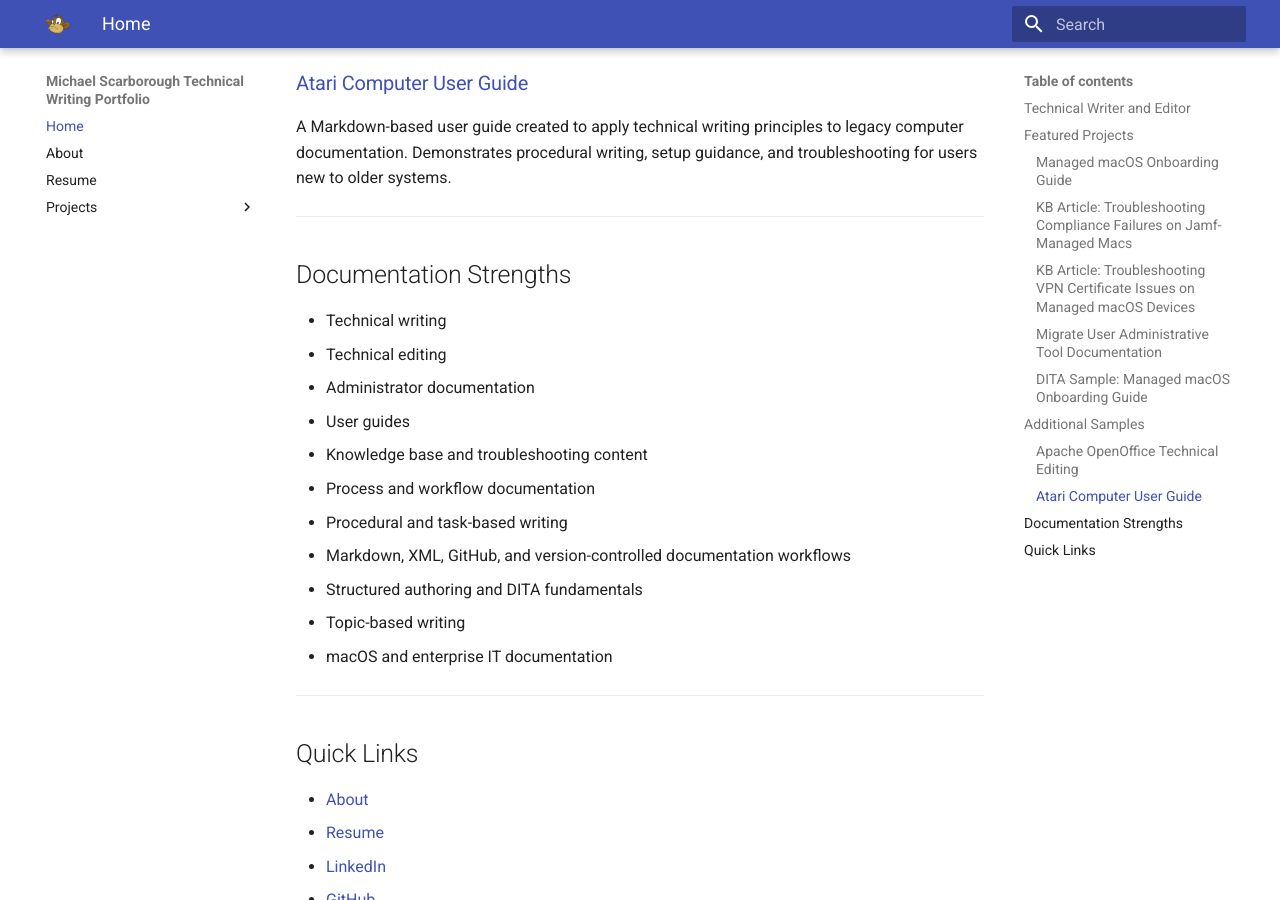
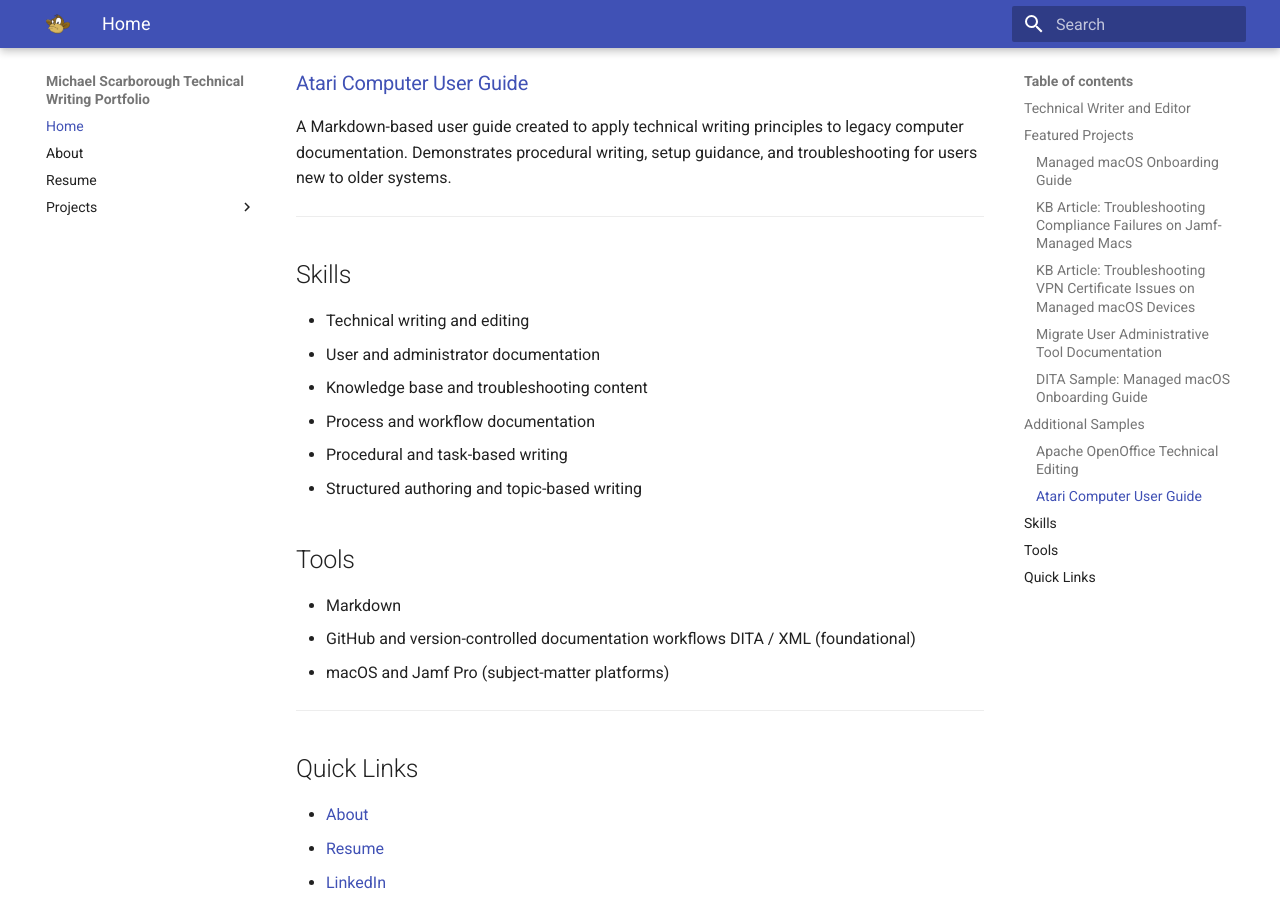
Before and after one commit to MackMike/technical-writing-portfolio-site, an MkDocs documentation site: the page built from docs/index.md, in a window 1280 px wide and 900 px high, scrolled down 1739 px. Built offline with MkDocs 1.6.1 and Material for MkDocs 9.7.7, drawn with Linux system fonts in a browser that asks for light colours.

Commit message:
Update index.md

```diff
--- a/docs/index.md
+++ b/docs/index.md
@@ -39,19 +39,22 @@
 
 ---
 
-## Documentation Strengths
+## Skills
 
-- Technical writing
-- Technical editing
-- Administrator documentation
-- User guides
+- Technical writing and editing
+- User and administrator documentation
 - Knowledge base and troubleshooting content
 - Process and workflow documentation
 - Procedural and task-based writing
-- Markdown, XML, GitHub, and version-controlled documentation workflows
-- Structured authoring and DITA fundamentals
-- Topic-based writing
-- macOS and enterprise IT documentation
+- Structured authoring and topic-based writing
+
+## Tools
+
+- Markdown
+- GitHub and version-controlled documentation workflows
+DITA / XML (foundational)
+- macOS and Jamf Pro (subject-matter platforms)
+
 ---
 
 ## Quick Links
```
